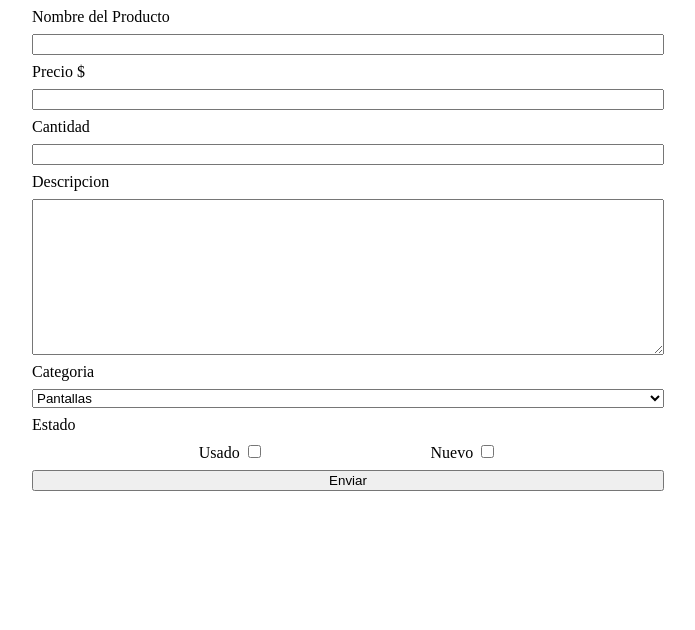
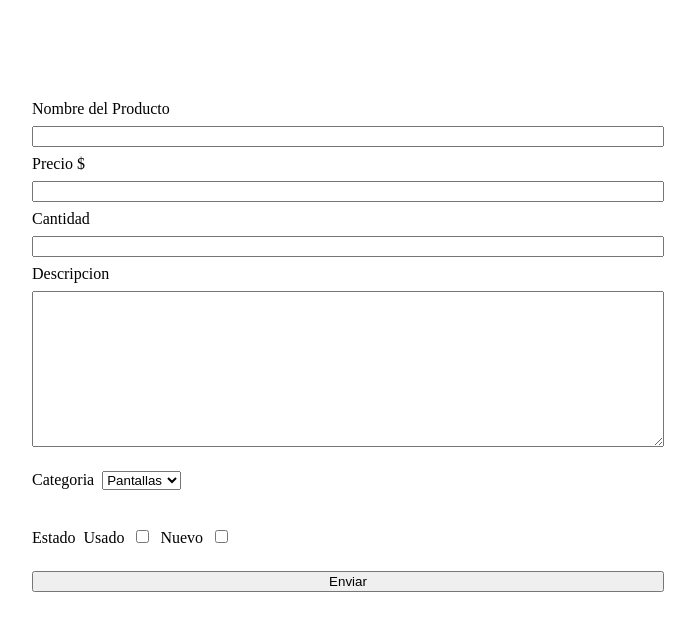
Before and after one commit to emmanuelsolis/form-validation-dom, a plain HTML site: page index.html in a window 1280 px wide. Shown: the whole page, without its empty margins (292-987 px from the left). Drawn offline with Linux system fonts and the light colour scheme.

Commit message:
añadimos files css, js y corregimos errores en etiquetas

```diff
--- a/index.html
+++ b/index.html
@@ -4,79 +4,48 @@
     <meta charset="UTF-8" />
     <meta name="viewport" content="width=device-width, initial-scale=1.0" />
     <title>Document</title>
+    <link rel="stylesheet" href="./styles.css">
     <style>
-      form {
-        display: flex;
-        flex-direction: column;
-        gap: 0.5rem;
-        width: 50%;
-        margin: auto;
-      }
-      .estado__container {
-        display: flex;
-        flex-direction: row;
-        justify-content: space-evenly;
-      }
-      @media (max-width: 700px) {
-        form {
-          width: 90vw;
-        }
-      }
+
     </style>
   </head>
   <body>
-    <form action="/index.html" method="post" class="form">
-      <label for="nombre" class="input">Nombre del Producto</label>
-      <input type="text" name="nombre" />
+    <form action="/index.html" name="formValidacion" id="formValidacion" method="post" class="form" onsubmit="enviarFormulario();">
+        <div class="form-field">
+            <label for="nombre" class="input" >Nombre del Producto</label>
+            <input type="text" name="nombre" id="nombre"/>
+        </div>
+        <div class="form-field">
             <label for="precio" class="input">Precio $</label>
-      <input type="text" name="precio" id="precio" />
+            <input type="text" name="precio" id="precio" data-validate />
+        </div>
+        <div class="form-field">
             <label for="cantidad" class="input">Cantidad</label>
-      <input type="number" name="cantidad" />
+            <input type="number" name="cantidad" id="cantidad"/>
+        </div>
+        <div class="form-field descripcion">
             <label for="descripcion" class="input">Descripcion</label>
-      <textarea name="descripcion" id="" cols="30" rows="10"></textarea>
-      <label for="categoria" class="input">Categoria</label>
-      <select name="categoria" id="">
+            <textarea name="descripcion" id="descripcion" rows="10"></textarea>
+        </div>
+        <div class="form-field categoria">
+            <p>Categoria</p>
+            <select name="categoria" id="categoria">
               <option value="pantallas">Pantallas</option>
               <option value="Celulares">Celulares</option>
               <option value="laptops">Laptops</option>
             </select>
-      <label for="estado" class="input">Estado</label>
-      <div class="estado__container">
-        <label for="usado"
-          >Usado
-          <input type="checkbox" name="estado" value="usado" />
-        </label>
-        <label for="nuevo"
-          >Nuevo
-          <input type="checkbox" name="estado" value="nuevo" />
-        </label>
         </div>
-      <button onclick="validar()">Enviar</button>
+        <div class="form-field estado">
+            <p >Estado</p>
+          <label for="usado">Usado </label>
+            <input type="checkbox" name="estado" id="usado" value="usado" />
+          <labe for="nuevo">Nuevo </labe>
+            <input type="checkbox" name="estado" value="nuevo" id="nuevo" />
+        </div>
+
+      <button onclick="validar()" type="submit">Enviar</button>
     </form>
-    <script type="text/javascript">
-        /* Verificamos si es un numero   */
-        const numRegx = /^[0-9]+$/;
-
-        function validar() {
-        let nombre = document.querySelector('input[name="nombre"]').value;
-        let precioInput = document.getElementById("precio");
-        let precioValor = precioInput.value.trim() /* Eliminamos los espacios */
-        let precio = document.querySelector('input[name="precio"]').value;
-        if(!numRegx.test(precioValor)){
-          alert("El precio debe ser un numero")
-        }
-        let cantidad = document.querySelector('input[name="cantidad"]').value;
-        let descripcion = document.querySelector( 'textarea[name="descripcion"]' ).value;
-        let categoria = document.querySelector( 'select[name="categoria"]' ).value;
-        let estado = document.querySelector('input[name="estado"]').value;
-
-        if ( nombre == "" || precio == "" || cantidad == "" || descripcion == "" || categoria == "" || estado == "" ) {
-            alert("Todos los campos son obligatorios");
-        } else {
-            alert("Datos enviados correctamente");
-        }
-      }
-    </script>
+    <script type="text/javascript" src="./index.js"></script>
 
   </body>
 </html>
--- /dev/null
+++ b/index.js
@@ -0,0 +1,34 @@
+   /* Verificamos si es un numero   */
+   const numRegx = /^[0-9]+$/;
+
+
+   function validar() {
+       console.log("Aqui ando")
+   let nombre = document.querySelector('input[name="nombre"]').value;
+   let precioInput = document.getElementById("precio");
+   let precioValor = precioInput.value.trim() /* Eliminamos los espacios */
+   let precio = document.querySelector('input[name="precio"]').value;
+   if(!numRegx.test(precioValor)){
+     alert("El precio debe ser un numero")
+   }
+   let cantidad = document.querySelector('input[name="cantidad"]').value;
+   let descripcion = document.querySelector( 'textarea[name="descripcion"]' ).value;
+   let categoria = document.querySelector( 'select[name="categoria"]' ).value;
+   let estado = document.querySelector('input[name="estado"]').value;
+
+   if ( nombre == "" || precio == "" || cantidad == "" || descripcion == "" || categoria == "" || estado == "" ) {
+       alert("Todos los campos son obligatorios");
+   } else {
+       alert("Datos enviados correctamente");
+   }
+ }
+ const d = document;
+ const colorValidados = (idFormulario) => {
+    const listaCampos = d.querySelectorAll(`#${idFormulario} [data-validate]` );
+       console.log(listaCampos)
+    }
+
+ const enviarFormulario = () => {
+    event.preventDefault();
+    colorValidados('formValidacion')
+ }
--- /dev/null
+++ b/styles.css
@@ -0,0 +1,25 @@
+form {
+    display: flex;
+    flex-direction: column;
+    gap: 0.5rem;
+    width: 50%;
+    margin: 100px auto;
+  }
+  .form-field {
+    display: flex;
+    flex-direction: column;
+    gap: 0.5rem;
+    width: 100%;
+  }
+  .estado, .categoria {
+    display: flex;
+    flex-direction: row;
+    justify-content: flex-start;
+    align-items: first baseline;
+    gap: 0.5rem;
+  }
+  @media (max-width: 700px) {
+    form {
+      width: 90vw;
+    }
+  }
```
Lines whose indentation alone changed are shown as unchanged.
